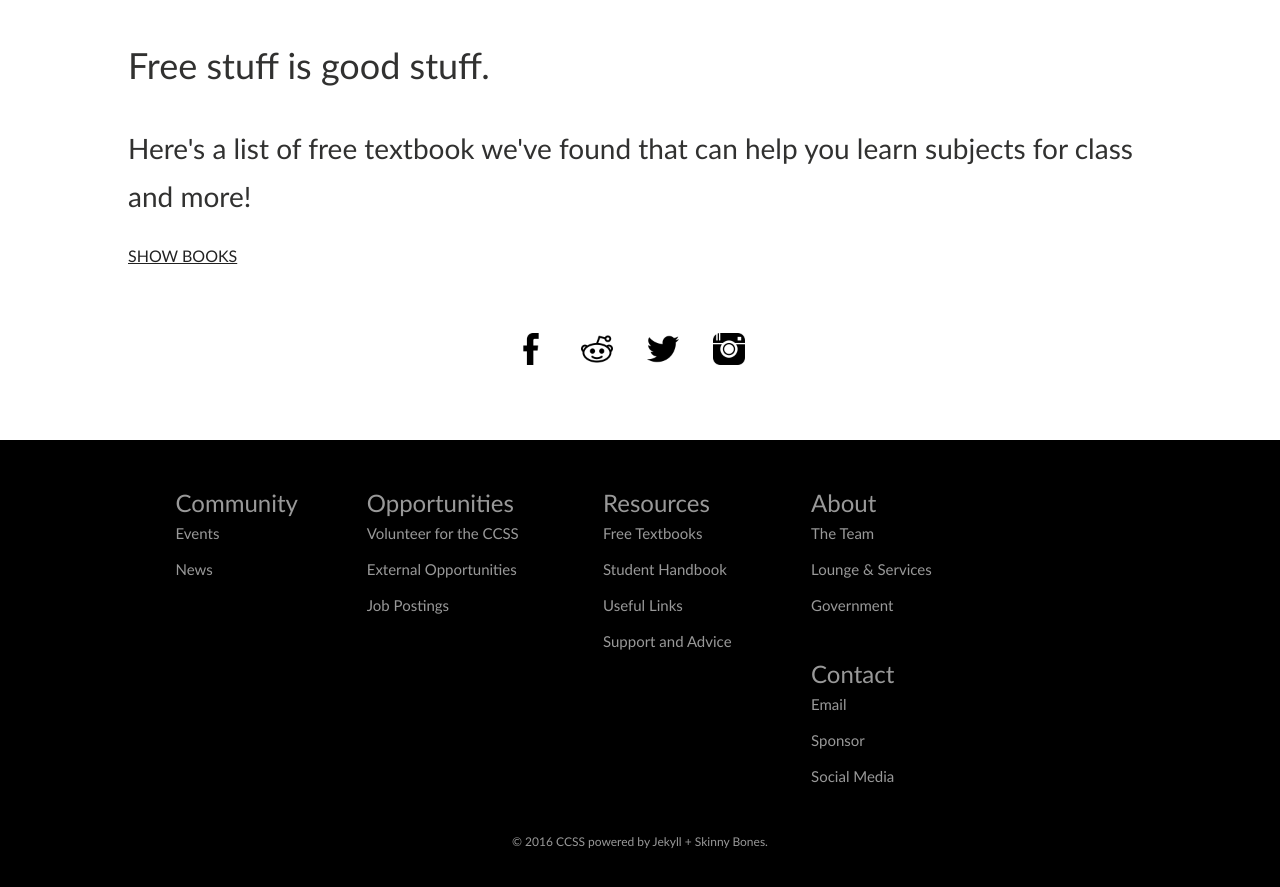
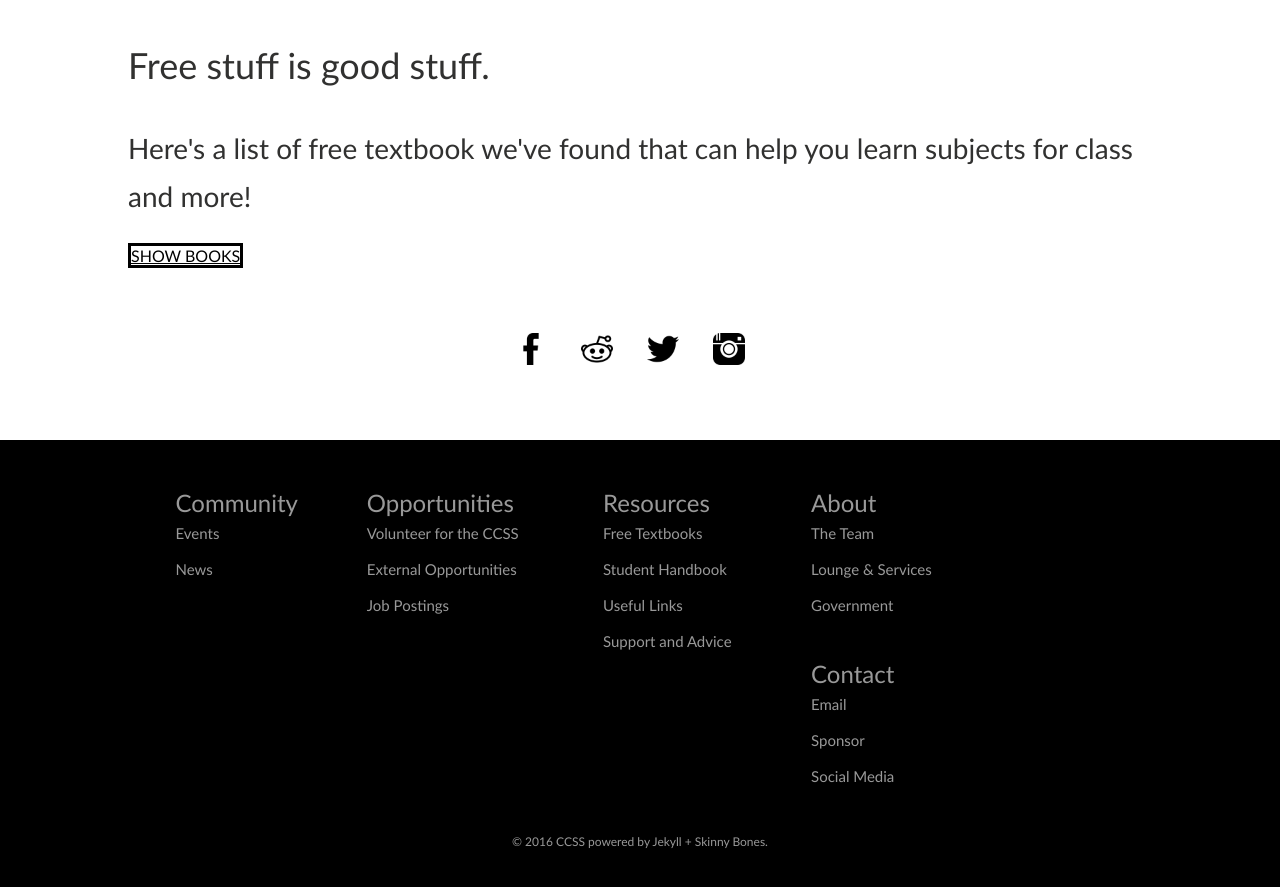
Before and after one commit to brittnylapierre/ccss_web, a Jekyll site: the page built from resources/textbooks/index.md, in a window 1280 px wide. Shown: the part 470-1357 px from the top of the page. Built offline with Jekyll 4.4.1, drawn with Linux system fonts in a browser that asks for light colours.

Commit message:
Updated _layout.scss

```diff
--- a/_sass/_layout.scss
+++ b/_sass/_layout.scss
@@ -608,3 +608,11 @@
 	font-size: 2.5rem;
     text-align: center;
 }
+
+.classy-link{
+	width: 150px;
+    position: relative;
+    margin: auto;
+	border: 3px solid black;
+    color: black;
+}
```
